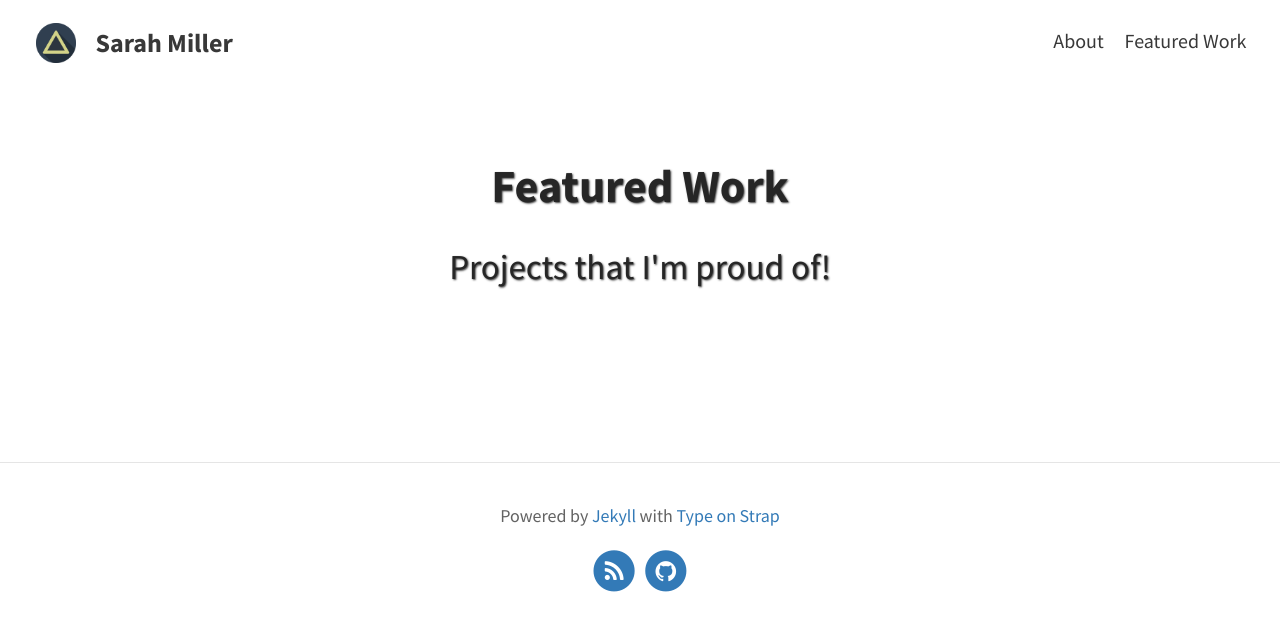
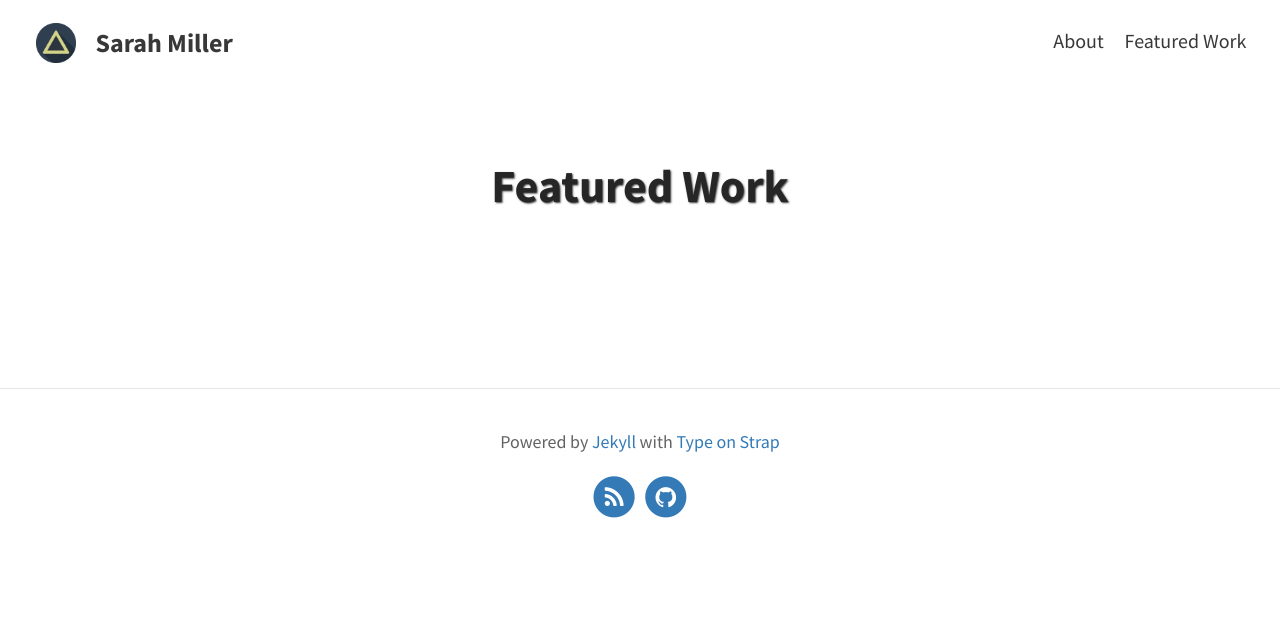
Before and after one commit to smillerworks/portfolio, a Jekyll site: the page built from pages/gallery.md, in a window 1280 px wide. Shown: the top 631 px of the page. Built offline with Jekyll 4.4.1, drawn with Linux system fonts in a browser that asks for light colours.

Commit message:
Update gallery.md

```diff
--- a/pages/gallery.md
+++ b/pages/gallery.md
@@ -1,6 +1,5 @@
 ---
 layout: page
 title: Featured Work
-subtitle: Projects that I'm proud of!
 permalink: /featured/
 ---
```
